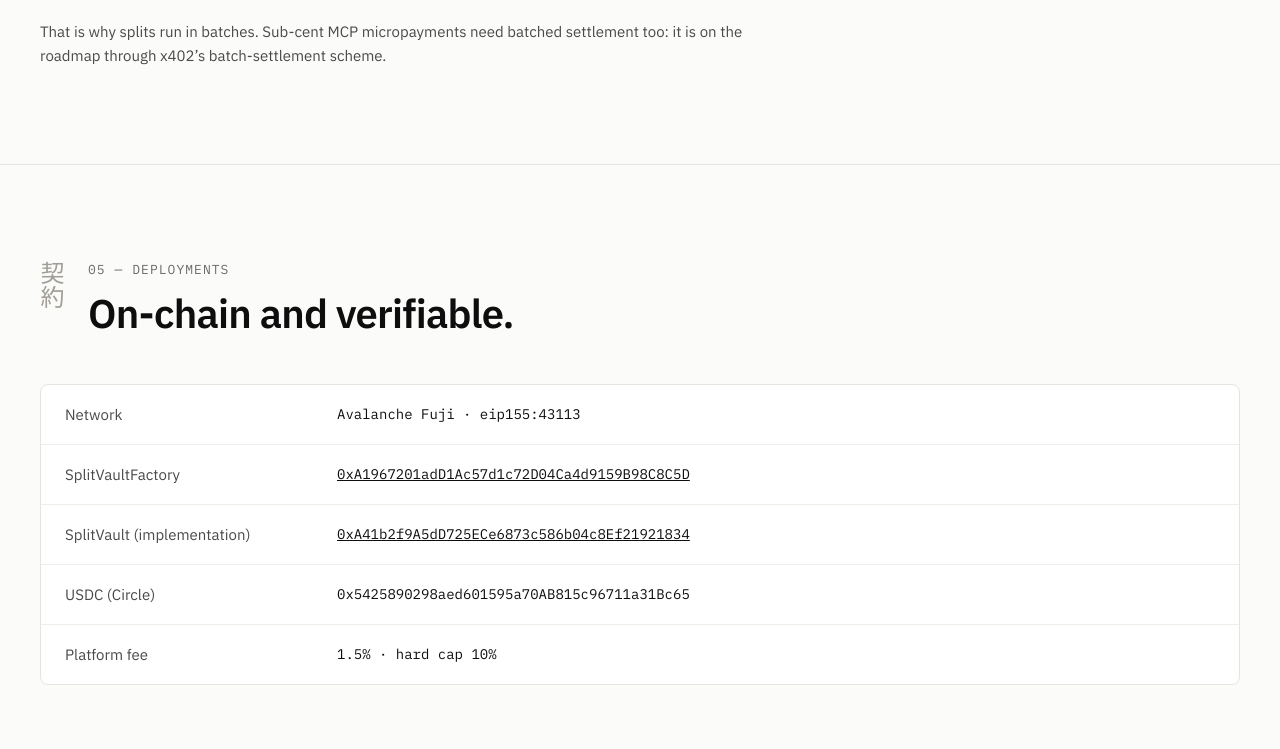
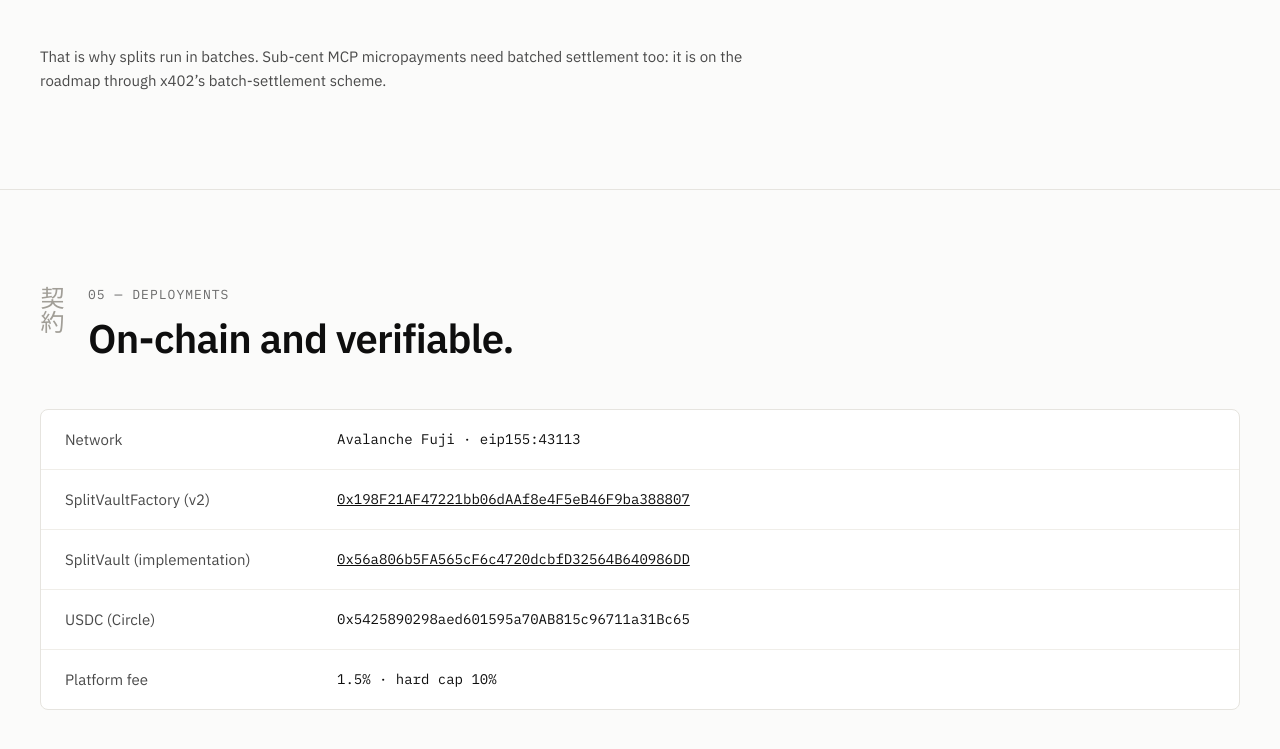
Before and after one commit to usainbluntmx/sekisho, an Astro site in the folder apps/web/: page / in a window 1280 px wide. Shown: the part 3673-4422 px from the top of the page. Built offline with nearby package versions, Linux system fonts and the light colour scheme; Astro itself is replaced by a stand-in of ours.

Commit message:
docs: v2 contract addresses on the site and README; v1 marked deprecated

```diff
--- a/apps/web/src/pages/index.astro
+++ b/apps/web/src/pages/index.astro
@@ -60,14 +60,14 @@
 const deployments = [
   { label: "Network", value: "Avalanche Fuji · eip155:43113" },
   {
-    label: "SplitVaultFactory",
-    value: "0xA1967201adD1Ac57d1c72D04Ca4d9159B98C8C5D",
-    href: `${SNOWTRACE}/0xA1967201adD1Ac57d1c72D04Ca4d9159B98C8C5D`,
+    label: "SplitVaultFactory (v2)",
+    value: "0x198F21AF47221bb06dAAf8e4F5eB46F9ba388807",
+    href: `${SNOWTRACE}/0x198F21AF47221bb06dAAf8e4F5eB46F9ba388807`,
   },
   {
     label: "SplitVault (implementation)",
-    value: "0xA41b2f9A5dD725ECe6873c586b04c8Ef21921834",
-    href: `${SNOWTRACE}/0xA41b2f9A5dD725ECe6873c586b04c8Ef21921834`,
+    value: "0x56a806b5FA565cF6c4720dcbfD32564B640986DD",
+    href: `${SNOWTRACE}/0x56a806b5FA565cF6c4720dcbfD32564B640986DD`,
   },
   { label: "USDC (Circle)", value: "0x5425890298aed601595a70AB815c96711a31Bc65" },
   { label: "Platform fee", value: "1.5% · hard cap 10%" },
@@ -236,7 +236,7 @@
             <span class="numeral" aria-hidden="true">二</span>
             <div>
               <h3>Fixed destinations</h3>
-              <p>Anyone can trigger a split. Funds can only ever go to the treasury and the seller.</p>
+              <p>Anyone can trigger a split and there is no withdraw function: funds only ever go to the treasury and the seller. Sellers can rotate their payout address in two steps.</p>
             </div>
           </div>
           <div class="cell cell--row">
```
Also changed, not shown: README.md.
